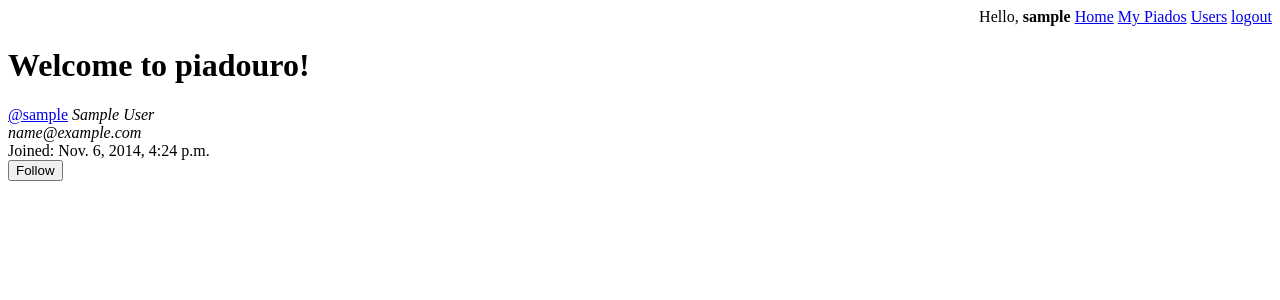
After one commit to gcavalcante/django-course, a Django app: a page that uses code/piadouro/piadouro/templates/piadouro_website/base.html in a window 1280 px wide. The commit adds this page. Shown: the top 300 px of the page. Run offline with Django 3.2, Linux system fonts and the light colour scheme; the visitor is signed in with stand-in values (Sample User, id 1); data comes from the database, SQL or seed files in the repository; data that the repository does not hold is empty.

Commit message:
final version

```diff
--- a/code/piadouro/piadouro/templates/piadouro_website/base.html
+++ b/code/piadouro/piadouro/templates/piadouro_website/base.html
@@ -3,6 +3,9 @@
   <title>piadouro - the best app</title>
   </head>
   <body>
+    <div align="right">
+     Hello, <b>{{ user }}</b> <a href="/">Home</a> <a href="/mypiados">My Piados</a> <a href="/users/">Users</a> <a href="/logout">logout</a>
+    </div>
     <h1>Welcome to piadouro!</h1>
     {% block content %}
     {% endblock %}
--- /dev/null
+++ b/code/piadouro/piadouro/templates/piadouro_website/profile.html
@@ -0,0 +1,26 @@
+{% extends "piadouro_website/base.html" %}
+
+{% block content %}
+  <div id="user_info" align="left">
+    <a href="/users/{{ u.username }}/">@{{ u.username }}</a>
+    <i>{{ u.first_name }} {{ u.last_name }}</i>
+    <br>
+    <i>{{ u.email }}</i>
+    <br>
+    Joined: {{ u.date_joined }}
+    {% if followed %}
+    <form action="follow" method="get">
+      <input type="submit" name="Follow" value="Unfollow" />
+    </form>
+    {% else %}
+    <form action="follow" method="get">
+      <input type="submit" name="Follow" value="Follow" />
+    </form>
+    {% endif %}
+  </div>
+  <div style="padding:40px;">
+  {% for piado in piados %}
+    <li style="color:{% cycle 'blue' 'green' %}">{{ piado.text }}</li>
+  {% endfor %}
+  </div>
+{% endblock %}
--- a/code/piadouro/piadouro/urls.py
+++ b/code/piadouro/piadouro/urls.py
@@ -4,7 +4,17 @@ from django.contrib import admin
 admin.autodiscover()
 
 urlpatterns = patterns('',
+    #Piados and home page
     url(r'^$', 'piadouro_website.views.home', name='home'),
+    url(r'^mypiados$', 'piadouro_website.views.mypiados', name='mypiados'),
+    url(r'^newpiado/$', 'piadouro_website.views.piado_add', name='new_piado'),
+    #Users pages
+    url(r'^users/$', 'piadouro_website.views.users', name='users'),
+    url(r'^users/(?P<username>\w+)/','piadouro_website.views.profile',name='profile'),
+    #Login/Logout
+    url(r'^accounts/login/$', 'django.contrib.auth.views.login', {'template_name': 'admin/login.html'},name="my_login"),
+    url(r'^logout$', 'django.contrib.auth.views.logout', {'template_name': 'piadouro_website/home.html'},name="my_logout"),
+
     #Admin
     url(r'^admin/', include(admin.site.urls)),
 )
--- a/code/piadouro/piadouro_website/views.py
+++ b/code/piadouro/piadouro_website/views.py
@@ -1,11 +1,69 @@
 from django.shortcuts import render
-from django.http import HttpResponse
-from django.shortcuts import render_to_response
+from django.http import HttpResponse,HttpResponseRedirect
+from django.shortcuts import render_to_response, get_object_or_404
 
 #Importing piado_website models
-from piadouro_website.models import Piado
+from piadouro_website.models import Piado,Follow
+from piadouro_website.forms import FormItemPiado
+from django.contrib.auth.decorators import login_required
+from django.template import RequestContext
+from django.contrib.auth.models import User
+
 
 # Create your views here.
+@login_required
 def home(request):
+  followed_ids = Follow.objects.filter(follower_user=request.user).values_list('followed_user')
+  piados = Piado.objects.filter(user__in=followed_ids).values('user__username','text')
   return render_to_response("piadouro_website/home.html",
-                  { "piados" : Piado.objects.all() })
+                  { "piados" : piados, 'user':request.user})
+
+
+@login_required
+def mypiados(request):
+  return render_to_response("piadouro_website/home.html",
+                  { "piados" : Piado.objects.filter(user=request.user), 'user':request.user})
+
+@login_required
+def users(request):
+  return render_to_response("piadouro_website/users.html",
+                 { "users" : User.objects.all(), "user": request.user} )
+
+@login_required
+def profile(request,username):
+  #Get the user object
+  user = get_object_or_404(User,username=username)
+  #Get all piados
+  piados = Piado.objects.filter(user=user)
+  if 'Follow' in request.GET:
+    if request.GET['Follow'] == 'Follow':
+      follow = Follow()
+      follow.followed_user = user
+      follow.follower_user = request.user
+      follow.save()
+    else:
+      follow = Follow.objects.filter(followed_user__username=username,
+                          follower_user=request.user)[0]
+      follow.delete()
+    return HttpResponseRedirect('/users/'+user.username+'/')
+  #See if the user is a follow
+  followed= len(Follow.objects.filter(followed_user__username=username,
+                                       follower_user=request.user)) > 0
+  return render(request,"piadouro_website/profile.html",{'u':user,'piados':piados,
+                                                          'followed': followed})
+
+
+@login_required
+def piado_add(request):
+  if request.method == 'POST':
+    form = FormItemPiado(request.POST,request.FILES)
+    if form.is_valid():
+      piado = form.save(commit=False)
+      piado.user = request.user
+      piado.save()
+      return HttpResponseRedirect('/')
+    else:
+      pass
+  else:
+    form = FormItemPiado()
+  return render(request,'piadouro_website/new_piado.html', {'form' : form})
```
Also changed, not shown: code/piadouro/piadouro/templates/piadouro_website/home.html (added, +12 -0 lines), code/piadouro/piadouro/templates/piadouro_website/new_piado.html (added, +9 -0 lines), code/piadouro/piadouro/templates/piadouro_website/users.html (added, +15 -0 lines), code/piadouro/piadouro_website/forms.py (added, +8 -0 lines), code/piadouro/piadouro_website/models.py (+6 -1 lines), 2 other files.
